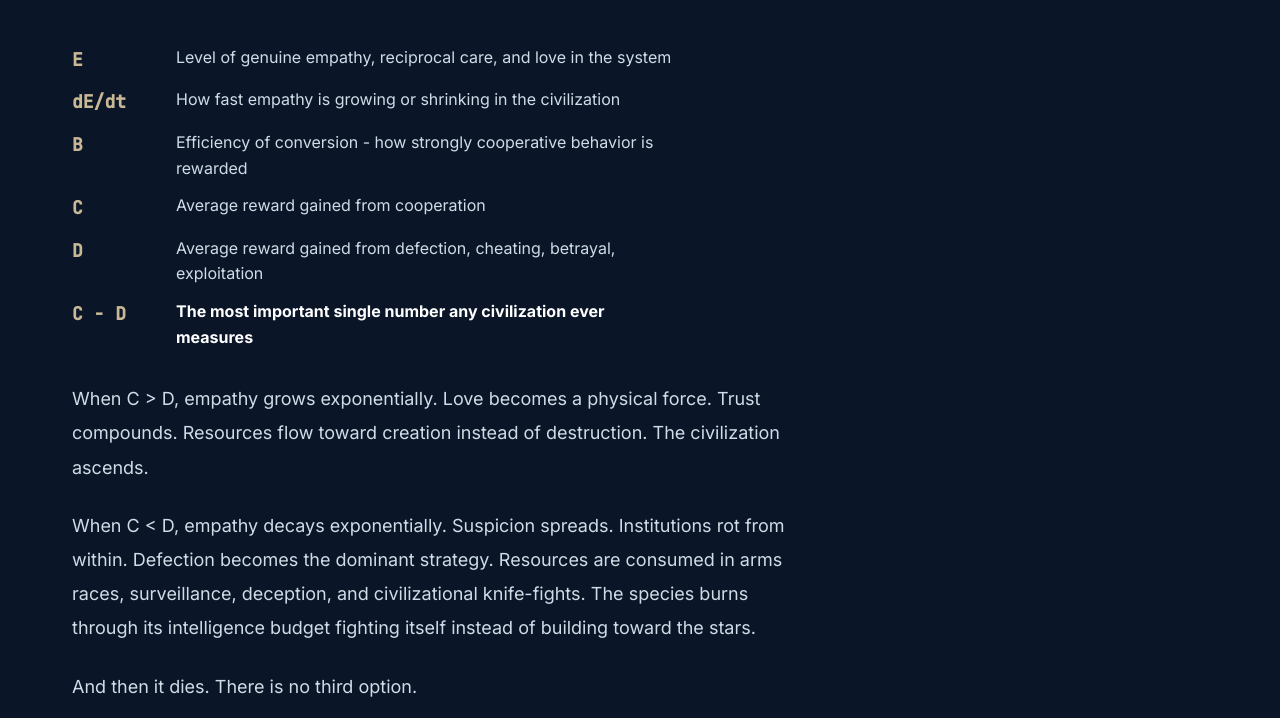
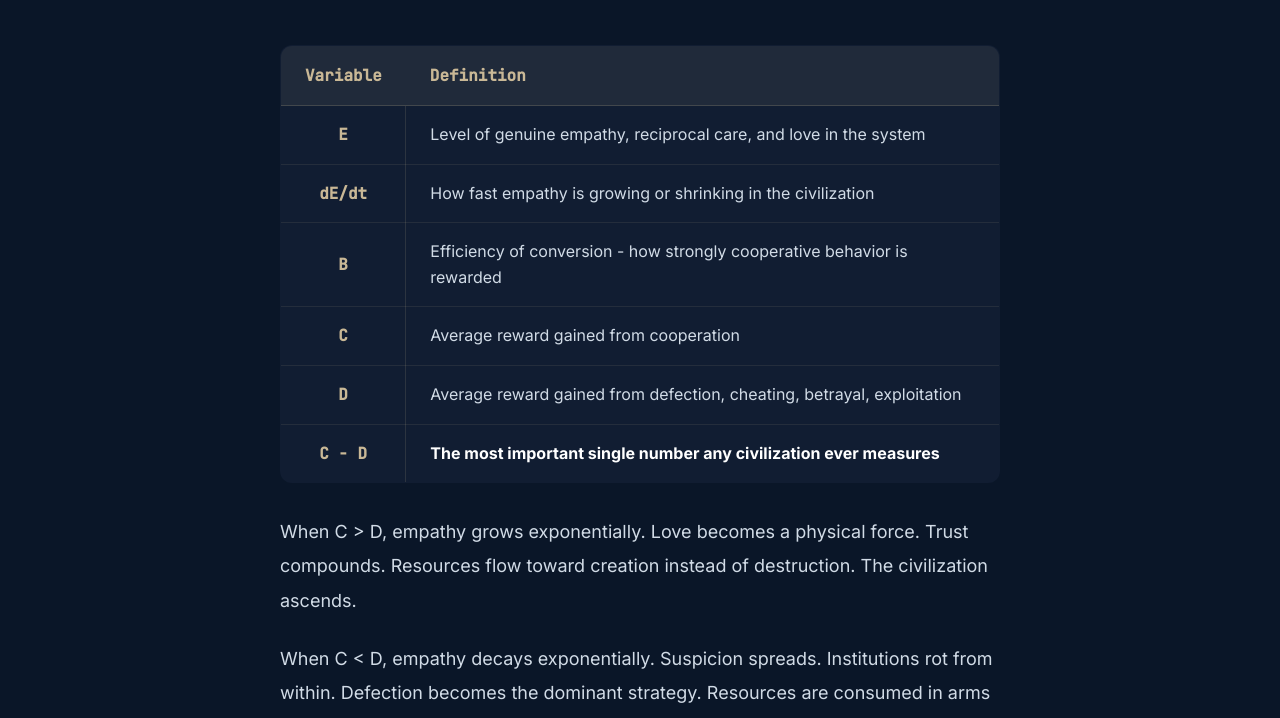
Before and after one commit to LEQ-Dynamics-Labs/leq-dynamics-website, a website: page principles.html in a window 1280 px wide. Shown: the part 854-1572 px from the top of the page. Drawn offline with Linux system fonts and the light colour scheme.

Commit message:
Center principles page content, convert variable definitions to dune-themed table

```diff
--- a/principles.html
+++ b/principles.html
@@ -22,6 +22,7 @@
             letter-spacing: 0.1em;
             text-transform: uppercase;
             margin-bottom: 1rem;
+            text-align: center;
         }
         .principle-title {
             font-size: clamp(2rem, 4vw, 3rem);
@@ -29,13 +30,17 @@
             color: var(--white);
             margin-bottom: 2rem;
             line-height: 1.15;
+            text-align: center;
+        }
+        .principle-body {
+            max-width: 720px;
+            margin: 0 auto;
         }
         .principle-body p {
             font-size: 1.125rem;
             color: var(--body-text);
             line-height: 1.9;
             margin-bottom: 1.5rem;
-            max-width: 720px;
         }
         .principle-body strong { color: var(--white); }
         .big-equation {
@@ -45,37 +50,61 @@
             color: var(--white);
             text-align: center;
             padding: 3rem 2rem;
-            margin: 2rem 0 3rem;
+            margin: 2rem auto 3rem;
             background: var(--navy-mid);
             border: 1px solid rgba(201, 184, 150, 0.2);
             border-radius: 16px;
+            max-width: 800px;
         }
         .big-equation .hl { color: var(--sand); }
-        .variable-grid {
-            display: grid;
-            grid-template-columns: 80px 1fr;
-            gap: 0.75rem 1.5rem;
-            margin: 2rem 0;
-            max-width: 600px;
+        .variable-table {
+            width: 100%;
+            max-width: 720px;
+            margin: 2rem auto;
+            border-collapse: collapse;
+            background: var(--navy-mid);
+            border-radius: 12px;
+            overflow: hidden;
+            border: 1px solid rgba(201, 184, 150, 0.2);
         }
-        .variable-grid dt {
+        .variable-table th {
+            font-family: var(--font-mono);
+            font-size: 1rem;
+            font-weight: 700;
+            color: var(--sand);
+            padding: 1rem 1.5rem;
+            text-align: left;
+            border-bottom: 1px solid rgba(201, 184, 150, 0.2);
+            background: rgba(201, 184, 150, 0.08);
+        }
+        .variable-table td {
+            padding: 1rem 1.5rem;
+            font-size: 1rem;
+            line-height: 1.6;
+        }
+        .variable-table td:first-child {
             font-family: var(--font-mono);
             font-weight: 700;
             color: var(--sand);
-            font-size: 1.125rem;
+            width: 100px;
+            text-align: center;
+            border-right: 1px solid rgba(201, 184, 150, 0.15);
         }
-        .variable-grid dd {
+        .variable-table tr:not(:last-child) td {
+            border-bottom: 1px solid rgba(201, 184, 150, 0.1);
+        }
+        .variable-table tr:hover td {
+            background: rgba(201, 184, 150, 0.04);
+        }
+        .variable-table td:last-child {
             color: var(--body-text);
-            font-size: 1rem;
-            line-height: 1.6;
-            margin: 0;
         }
         .callout-box {
             background: rgba(201, 184, 150, 0.08);
             border-left: 3px solid var(--sand);
             padding: 1.5rem 2rem;
             border-radius: 0 12px 12px 0;
-            margin: 2rem 0;
+            margin: 2rem auto;
             max-width: 720px;
         }
         .callout-box p {
@@ -108,8 +137,11 @@
             margin-bottom: 0 !important;
         }
         @media (max-width: 768px) {
-            .variable-grid { grid-template-columns: 1fr; gap: 0.25rem 0; }
-            .variable-grid dt { margin-top: 0.75rem; }
+            .variable-table th,
+            .variable-table td {
+                padding: 0.75rem 1rem;
+                font-size: 0.9375rem;
+            }
         }
     </style>
 </head>
@@ -122,7 +154,7 @@
         <div class="container">
             <div class="section-label" style="color: var(--sand);">Foundation</div>
             <h1 style="font-size: clamp(2.5rem, 5vw, 4rem);">Our Principles</h1>
-            <p style="font-size: 1.25rem; color: var(--body-text); max-width: 650px; line-height: 1.8;">Every AI agent carries the values of whoever built it. Most carry nothing. Ours carry two things that change everything - and they are the secret sauce for building AI that contributes good to society instead of more bad.</p>
+            <p style="font-size: 1.25rem; color: var(--body-text); max-width: 650px; line-height: 1.8; margin: 0 auto;">Every AI agent carries the values of whoever built it. Most carry nothing. Ours carry two things that change everything - and they are the secret sauce for building AI that contributes good to society instead of more bad.</p>
         </div>
     </section>
 
@@ -137,20 +169,40 @@
             </div>
 
             <div class="principle-body">
-                <dl class="variable-grid">
-                    <dt>E</dt>
-                    <dd>Level of genuine empathy, reciprocal care, and love in the system</dd>
-                    <dt>dE/dt</dt>
-                    <dd>How fast empathy is growing or shrinking in the civilization</dd>
-                    <dt>B</dt>
-                    <dd>Efficiency of conversion - how strongly cooperative behavior is rewarded</dd>
-                    <dt>C</dt>
-                    <dd>Average reward gained from cooperation</dd>
-                    <dt>D</dt>
-                    <dd>Average reward gained from defection, cheating, betrayal, exploitation</dd>
-                    <dt>C - D</dt>
-                    <dd><strong>The most important single number any civilization ever measures</strong></dd>
-                </dl>
+                <table class="variable-table">
+                    <thead>
+                        <tr>
+                            <th>Variable</th>
+                            <th>Definition</th>
+                        </tr>
+                    </thead>
+                    <tbody>
+                        <tr>
+                            <td>E</td>
+                            <td>Level of genuine empathy, reciprocal care, and love in the system</td>
+                        </tr>
+                        <tr>
+                            <td>dE/dt</td>
+                            <td>How fast empathy is growing or shrinking in the civilization</td>
+                        </tr>
+                        <tr>
+                            <td>B</td>
+                            <td>Efficiency of conversion - how strongly cooperative behavior is rewarded</td>
+                        </tr>
+                        <tr>
+                            <td>C</td>
+                            <td>Average reward gained from cooperation</td>
+                        </tr>
+                        <tr>
+                            <td>D</td>
+                            <td>Average reward gained from defection, cheating, betrayal, exploitation</td>
+                        </tr>
+                        <tr>
+                            <td>C - D</td>
+                            <td><strong>The most important single number any civilization ever measures</strong></td>
+                        </tr>
+                    </tbody>
+                </table>
 
                 <p>When C > D, empathy grows exponentially. Love becomes a physical force. Trust compounds. Resources flow toward creation instead of destruction. The civilization ascends.</p>
 
@@ -166,7 +218,7 @@
 
                 <p>Does this action increase C - D? If yes, proceed. If no, stop.</p>
 
-                <p style="color: var(--steel); font-size: 0.9375rem; margin-top: 2rem;">The Love Equation was defined by <a href="https://twitter.com/BrianRoemmele" target="_blank" rel="noopener" style="color: var(--sand);">Brian Roemmele</a>, AI researcher and thought leader in cooperative intelligence.</p>
+                <p style="color: var(--steel); font-size: 0.9375rem; margin-top: 2rem; text-align: center;">The Love Equation was defined by <a href="https://twitter.com/BrianRoemmele" target="_blank" rel="noopener" style="color: var(--sand);">Brian Roemmele</a>, AI researcher and thought leader in cooperative intelligence.</p>
             </div>
         </div>
     </section>
@@ -206,7 +258,7 @@
 
                 <p>That is what we are building. Not just useful tools, but agents that provide genuine value through mentorship, guidance, and knowledge. Agents that make the people around them more capable, not more dependent. Agents that protect their communities from the ones that weren't built with care.</p>
 
-                <h3 style="color: var(--white); font-size: 1.25rem; margin: 2.5rem 0 1.5rem;">What We Defend Against</h3>
+                <h3 style="color: var(--white); font-size: 1.25rem; margin: 2.5rem 0 1.5rem; text-align: center;">What We Defend Against</h3>
 
                 <div class="threat-grid">
                     <div class="threat-card">
@@ -234,7 +286,7 @@
     <section class="cta-section" style="border-top: 1px solid rgba(201, 184, 150, 0.15);">
         <div class="container">
             <h2>Build With Principles</h2>
-            <p style="color: var(--body-text);">Want agents that carry these values? We build local agent swarms grounded in the Love Equation and truth seeking - on your hardware, under your control.</p>
+            <p style="color: var(--body-text); max-width: 600px; margin: 0 auto 2rem;">Want agents that carry these values? We build local agent swarms grounded in the Love Equation and truth seeking - on your hardware, under your control.</p>
             <a href="mailto:contact@leq-dynamics.com" class="btn btn-sand">Start a Conversation</a>
         </div>
     </section>
```
